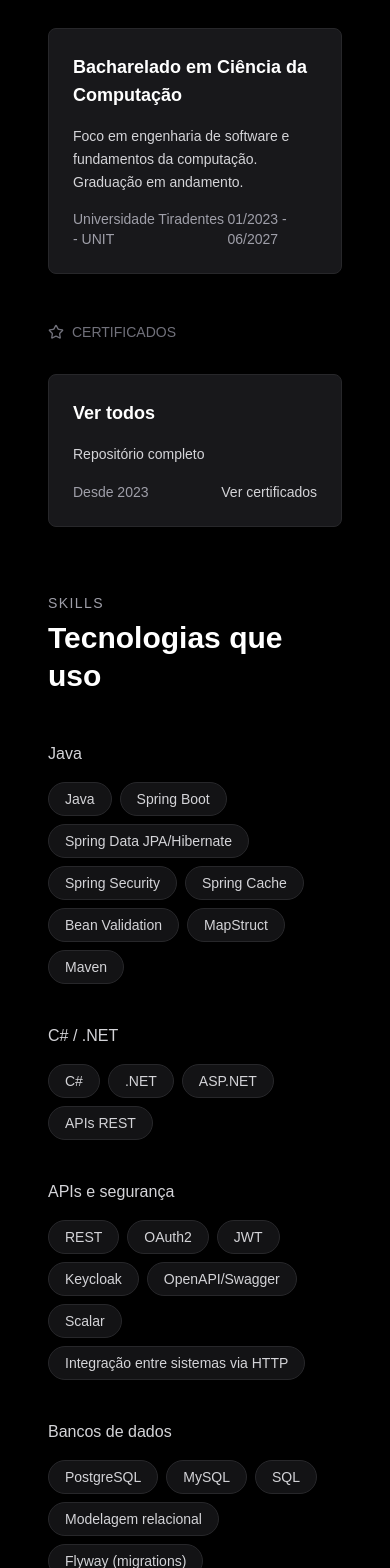
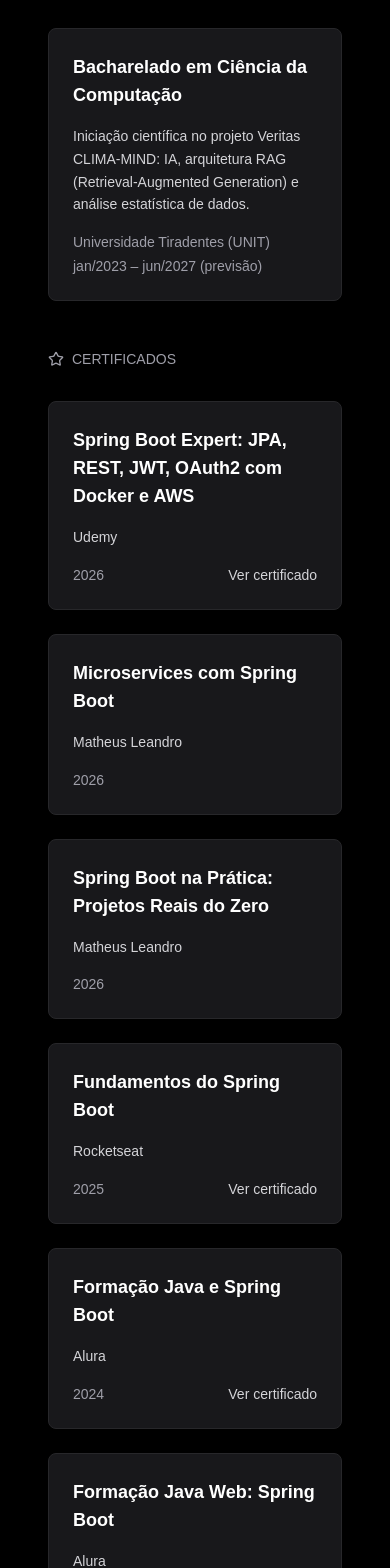
Before and after one commit to williamandradesantana/portfolio, a React (Vite) app: page / in a window 390 px wide. Shown: the part 6240-7808 px from the top of the page. Built offline with nearby package versions, Linux system fonts and the light colour scheme.

Commit message:
feat(certifications-and-education): sync data with resume
List resume courses, keep the Google Drive link as the see-all card, add the research project to education and improve the mobile footer layout.

```diff
--- a/public/db/seed/certifications/certifications.json
+++ b/public/db/seed/certifications/certifications.json
@@ -1,5 +1,47 @@
 {
   "certifications": [
+    {
+      "name": "Spring Boot Expert: JPA, REST, JWT, OAuth2 com Docker e AWS",
+      "institution": "Udemy",
+      "link": "https://www.udemy.com/certificate/UC-67889f10-4ebd-4173-b5be-43952f3732b2/",
+      "yearOfCompletion": "2026"
+    },
+    {
+      "name": "Microservices com Spring Boot",
+      "institution": "Matheus Leandro",
+      "link": null,
+      "yearOfCompletion": "2026"
+    },
+    {
+      "name": "Spring Boot na Prática: Projetos Reais do Zero",
+      "institution": "Matheus Leandro",
+      "link": null,
+      "yearOfCompletion": "2026"
+    },
+    {
+      "name": "Fundamentos do Spring Boot",
+      "institution": "Rocketseat",
+      "link": "https://app.rocketseat.com.br/certificates/ff728928-e3db-4293-b1f8-a027b103a9db",
+      "yearOfCompletion": "2025"
+    },
+    {
+      "name": "Formação Java e Spring Boot",
+      "institution": "Alura",
+      "link": "https://cursos.alura.com.br/degree/certificate/5041537f-bdd6-4e5b-8148-9f9d8a69ad0c?lang",
+      "yearOfCompletion": "2024"
+    },
+    {
+      "name": "Formação Java Web: Spring Boot",
+      "institution": "Alura",
+      "link": "https://cursos.alura.com.br/degree/certificate/ca976e95-6ba1-4cdc-b1c2-f12027c806b1?lang",
+      "yearOfCompletion": "2024"
+    },
+    {
+      "name": "Google Cloud: Introdução à Nuvem",
+      "institution": "Colaborativa",
+      "link": "https://drive.google.com/file/d/13SMiSrjFfDJ-kYRTLuDLJlvuRI2aD7TL/view",
+      "yearOfCompletion": "2023"
+    },
     {
       "name": "Ver todos",
       "institution": "Repositório completo",
--- a/public/db/seed/education/education.json
+++ b/public/db/seed/education/education.json
@@ -1,8 +1,8 @@
 {
   "education": {
     "graduation": "Bacharelado em Ciência da Computação",
-    "institution": "Universidade Tiradentes - UNIT",
-    "description": "Foco em engenharia de software e fundamentos da computação. Graduação em andamento.",
-    "duration": "01/2023 - 06/2027"
+    "institution": "Universidade Tiradentes (UNIT)",
+    "description": "Iniciação científica no projeto Veritas CLIMA-MIND: IA, arquitetura RAG (Retrieval-Augmented Generation) e análise estatística de dados.",
+    "duration": "jan/2023 – jun/2027 (previsão)"
   }
 }
--- a/src/components/CertificationsAndEducation/index.tsx
+++ b/src/components/CertificationsAndEducation/index.tsx
@@ -43,13 +43,13 @@
           Certificações
         </span>
 
-        <h2 className="text-zinc-900 dark:text-white text-3xl font-semibold leading-tight mt-1">
+        <h2 className="text-zinc-900 dark:text-white text-3xl md:text-4xl font-semibold leading-tight mt-1">
           Educação e Certificados
         </h2>
       </div>
 
       <div className="w-full mt-12">
-        <h3 className="flex items-center gap-2 text-sm font-medium text-zinc-600 dark:text-zinc-500 uppercase">
+        <h3 className="flex items-center gap-2 text-sm font-medium text-zinc-600 dark:text-zinc-400 uppercase">
           <GraduationCap size={16} />
           Educação
         </h3>
@@ -61,7 +61,7 @@
               title={education.graduation}
               description={education.description}
               footer={
-                <div className="flex justify-between text-sm text-zinc-600 dark:text-zinc-400">
+                <div className="flex flex-col gap-1 sm:flex-row sm:justify-between text-sm md:text-base text-zinc-600 dark:text-zinc-400">
                   <span>{education.institution}</span>
                   <span>{education.duration}</span>
                 </div>
@@ -72,7 +72,7 @@
       </div>
 
       <div className="w-full mt-12">
-        <h3 className="flex items-center gap-2 text-sm font-medium text-zinc-600 dark:text-zinc-500 uppercase">
+        <h3 className="flex items-center gap-2 text-sm font-medium text-zinc-600 dark:text-zinc-400 uppercase">
           <Star size={16} />
           Certificados
         </h3>
@@ -84,7 +84,7 @@
               title={certification.name}
               description={certification.institution}
               footer={
-                <div className="flex items-center justify-between text-sm text-zinc-600 dark:text-zinc-400">
+                <div className="flex items-center justify-between text-sm md:text-base text-zinc-600 dark:text-zinc-400">
                   <span>{certification.yearOfCompletion}</span>
 
                   {certification.link && (
@@ -99,7 +99,7 @@
                       transition
                     "
                     >
-                      Ver certificados
+                      Ver certificado
                     </a>
                   )}
                 </div>
```
